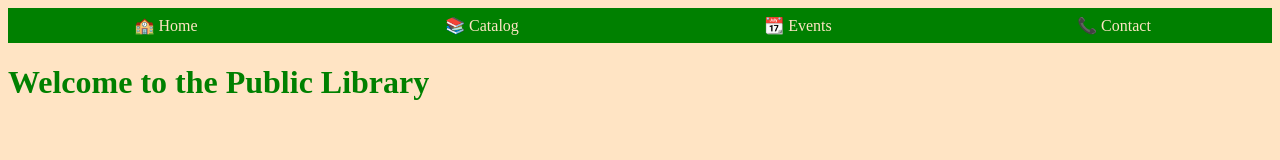
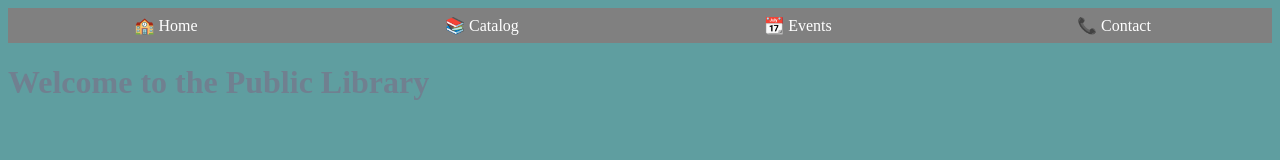
Before and after one commit to GAB3MAN7274/NavBar, a plain HTML site: page index.html in a window 1280 px wide. Drawn offline with Linux system fonts and the light colour scheme.

Commit message:
Finished

```diff
--- a/style.css
+++ b/style.css
@@ -1,6 +1,6 @@
 body {
-    background-color: bisque;
-    color: green;
+    background-color: cadetblue;
+    color: slategray;
 }
 /* Styling the list of items in the nav bar */
 nav ul {
@@ -15,8 +15,8 @@ nav ul {
 
 nav li {
     list-style: none;
-    background-color: green;
-    color: bisque ;
+    background-color: gray;
+    color: lavender ;
     margin: 0;
     flex: 1;
     min-width: 200px;
@@ -29,11 +29,11 @@ nav a, nav a:visited {
     text-decoration: none;
     width: 100%;
     padding:8px 0px;
-    color: bisque;
+    color: white;
 }
 /*Hovering over a link*/
 nav a:hover {
-    color: green;
+    color: gold;
     background-color: rgb(173, 230, 180);
 }
 .dropdown-content {
```
